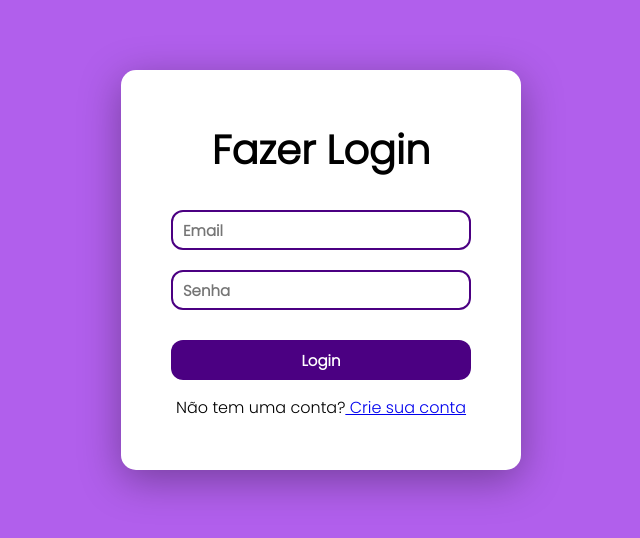
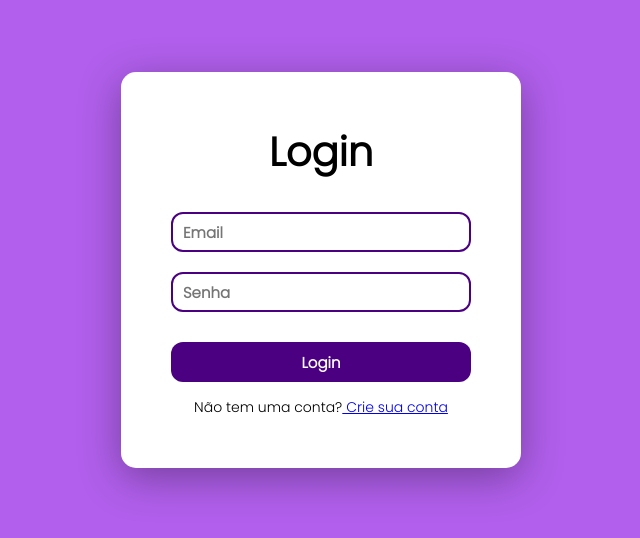
Before and after one commit to williamalves94/sign-in-screen-react, a React (Vite) app: page / in a window 1280 px wide. Shown: the part 130-668 px from the top of the page, without its empty margins (319-959 px from the left). Built offline with nearby package versions, Linux system fonts and the light colour scheme.

Commit message:
feat: tela de login finalizada

```diff
--- a/src/App.jsx
+++ b/src/App.jsx
@@ -1,18 +1,18 @@
-import { Container, SignUpDiv, Form, Checkbox, ButtonSignUp } from './styles';
+import { Container, SignUpDiv, Form, ButtonSignUp, TextDiv } from './styles';
 
 const App = () => {
   return (
     <Container>
       <SignUpDiv>
-        <h1>Fazer Login</h1>
+        <h1>Login</h1>
         <Form action="">
           <input type="email" placeholder="Email" required/>
           <input type="password" placeholder="Senha"/>
         </Form>
         <ButtonSignUp>Login</ButtonSignUp>
-        <div>Não tem uma conta?
+        <TextDiv>Não tem uma conta?
           <a href="#"> Crie sua conta</a>
-        </div>
+        </TextDiv>
       </SignUpDiv>
     </Container>
   )
--- a/src/styles.jsx
+++ b/src/styles.jsx
@@ -41,10 +41,6 @@ export const Form = styled.form`
     }
 `;
 
-export const Checkbox = styled.div`
-
-`;
-
 export const ButtonSignUp = styled.button`
     width: 100%;
     height: 40px;
@@ -62,3 +58,7 @@ export const ButtonSignUp = styled.button`
             background-color:#581688;
         }
 `;
+
+export const TextDiv = styled.div`
+    font-size: 14px;
+`;
```
